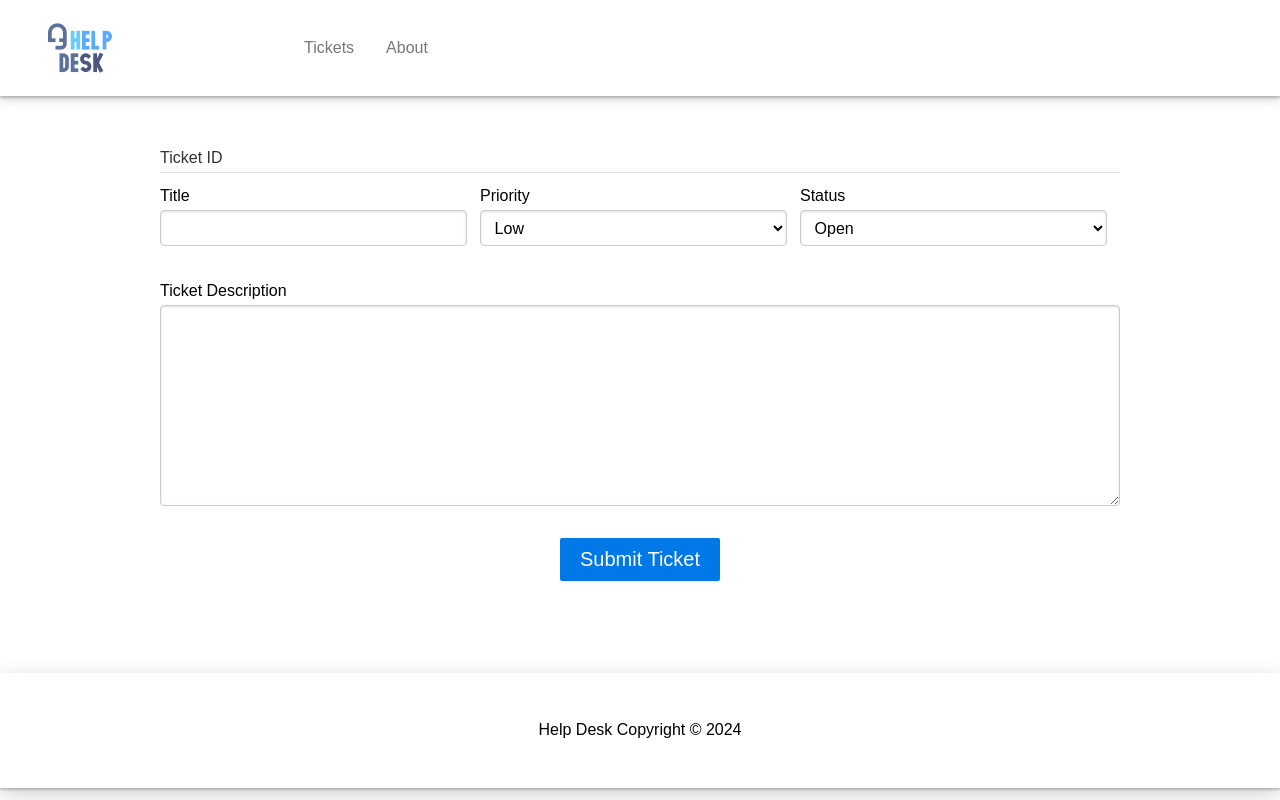
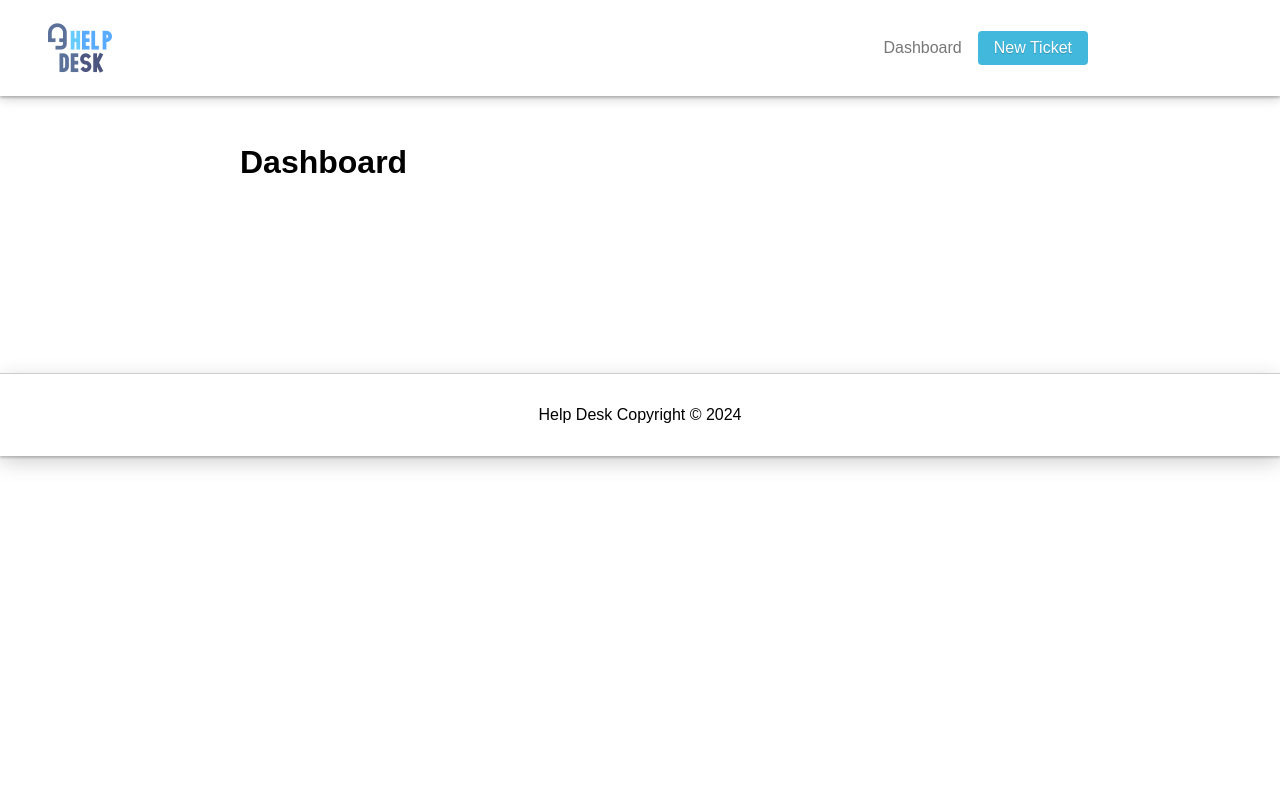
Before and after one commit to jason-alley/vue-help-desk, a Vue app: page /dashboard in a window 1280 px wide. Built offline with nearby package versions, Linux system fonts and the light colour scheme.

Commit message:
dashboard setup.

```diff
--- a/package.json
+++ b/package.json
@@ -10,7 +10,8 @@
   },
   "dependencies": {
     "bulma": "^0.9.4",
-    "vue": "^3.4.19"
+    "vue": "^3.4.19",
+    "vue-router": "4"
   },
   "devDependencies": {
     "@vitejs/plugin-vue": "^5.0.4",
--- a/src/App.vue
+++ b/src/App.vue
@@ -1,9 +1,5 @@
-<script setup>
-import Home from "./views/Home.vue";
-</script>
+<script setup></script>
 
 <template>
-  <Home />
+  <router-view></router-view>
 </template>
-
-<style scoped></style>
--- a/src/components/Footer.vue
+++ b/src/components/Footer.vue
@@ -6,11 +6,10 @@
 
 <style lang="scss" scoped>
 .footer {
-        padding: 2em;
+  padding: 1em;
   text-align: center;
-        margin-top: 1px solid black;
+  margin-top: 12rem;
+  border-top: 1px solid #ccc;
   box-shadow: 0 2px 2px 0 rgba(0, 0, 0, 0.2), 0 6px 20px 0 rgba(0, 0, 0, 0.19);
 }
-
-
 </style>
--- a/src/components/Navbar.vue
+++ b/src/components/Navbar.vue
@@ -1,17 +1,20 @@
 <template>
   <nav class="pure-menu pure-menu-horizontal">
-    <!-- <a href="#" class="pure-menu-heading pure-menu-link">Help Desk</a> -->
-    <img
-      src="../assets/help-desk.png"
-      alt="Help Desk Logo"
-      class="pure-menu-heading pure-menu-link"
-    />
+    <router-link to="/">
+      <img
+        src="../assets/help-desk.png"
+        alt="Help Desk Logo"
+        class="pure-menu-heading pure-menu-link"
+      />
+    </router-link>
     <ul class="pure-menu-list">
       <li class="pure-menu-item">
-        <a href="#" class="pure-menu-link">Tickets</a>
+        <router-link to="/dashboard" class="pure-menu-link">Dashboard</router-link>
       </li>
       <li class="pure-menu-item">
-        <a href="#" class="pure-menu-link">About</a>
+        <router-link to="/" class="pure-menu-link button-secondary pure-button"
+          >New Ticket</router-link
+        >
       </li>
     </ul>
   </nav>
@@ -23,10 +26,13 @@
 .pure-menu {
   padding: 0.5em 2em;
   margin-bottom: 3rem;
+  display: flex;
+  justify-content: space-between;
+  align-items: baseline;
   box-shadow: 0 2px 2px 0 rgba(0, 0, 0, 0.2), 0 3px 10px 0 rgba(0, 0, 0, 0.19);
 }
 
 .pure-menu-list {
-  margin-left: 10rem;
+  margin-right: 10rem;
 }
 </style>
--- a/src/components/Ticket.vue
+++ /dev/null
@@ -1,72 +0,0 @@
-<template>
-  <form action="" class="wrapper pure-form pure-form-stacked">
-    <fieldset>
-      <legend>Ticket ID</legend>
-      <div class="pure-g select-fields">
-        <div class="pure-u-1-3 pure-u-md-1-3">
-          <label for="ticket-title">Title</label>
-          <input type="text" id="ticket-title" class="pure-u-23-24" />
-        </div>
-        <div class="pure-u-1-3 pure-u-md-1-3">
-          <label for="ticket-priority">Priority</label>
-          <select id="ticket-priority" class="pure-u-23-24">
-            <option>Low</option>
-            <option>Medium</option>
-            <option>High</option>
-          </select>
-        </div>
-        <div class="pure-u-1-3 pure-u-md-1-3">
-          <label for="ticket-status">Status</label>
-          <select id="ticket-status" class="pure-u-23-24">
-            <option>Open</option>
-            <option>Closed</option>
-          </select>
-        </div>
-      </div>
-      <label for="ticket-description">Ticket Description</label>
-      <textarea id="ticket-description" rows="10"></textarea>
-      <button class="ticket-submit button-xlarge pure-button pure-button-primary">
-        Submit Ticket
-      </button>
-    </fieldset>
-  </form>
-</template>
-
-<script setup></script>
-
-<style lang="scss" scoped>
-/**
- * 1. Centers the content. Yes, it's a bit opinionated.
- * 2. See the "width vs max-width" section
- * 3. See the "Additional Padding" section
- */
-.wrapper {
-  margin-right: auto;
-  /* 1 */
-  margin-left: auto;
-  /* 1 */
-
-  max-width: 960px;
-  /* 2 */
-
-  padding-right: 10px;
-  /* 3 */
-  padding-left: 10px;
-  /* 3 */
-}
-
-#ticket-description {
-  width: 100%;
-}
-
-.select-fields {
-  margin-bottom: 2rem;
-}
-
-.ticket-submit {
-  display: block;
-  margin: 0 auto;
-  margin-top: 2rem;
-  margin-bottom: 5rem;
-}
-</style>
--- a/src/main.js
+++ b/src/main.js
@@ -1,5 +1,25 @@
 import { createApp } from 'vue'
+import { createRouter, createWebHistory } from 'vue-router'
 import './style.css'
+import Home from './views/Home.vue'
+import Dashboard from './views/Dashboard.vue'
 import App from './App.vue'
 
-createApp(App).mount('#app')
+const router = createRouter({
+    history: createWebHistory(),
+    routes: [
+        {
+            path: '/',
+            component: Home
+        },
+        {
+            path: '/dashboard',
+            component: Dashboard
+        }
+    ]
+})
+
+
+const app = createApp(App)
+app.use(router)
+app.mount('#app')
--- /dev/null
+++ b/src/views/Dashboard.vue
@@ -0,0 +1,9 @@
+<template>
+  <Layout>
+    <h1>Dashboard</h1>
+  </Layout>
+</template>
+
+<script setup>
+import Layout from "../components/Layout.vue";
+</script>
--- a/src/views/Home.vue
+++ b/src/views/Home.vue
@@ -1,15 +1,15 @@
 <template>
   <div class="wrapper">
-    <Navbar />
-    <Ticket />
-    <Footer />
+    <Layout>
+      <TicketForm />
+    </Layout>
   </div>
 </template>
 
 <script setup>
-import Navbar from "../components/Navbar.vue";
-import Footer from "../components/Footer.vue";
-import Ticket from "../components/Ticket.vue";
+import Layout from "../components/Layout.vue";
+import TicketForm from "../components/TicketForm.vue";
 </script>
 
 <style lang="scss" scoped></style>
+../components/TicketForm.vue
```
Also changed, not shown: src/data/tickets.json (+29 -7 lines), src/components/TicketList.vue (added), 1 other file (tests, documents, lock files or other folders). Lines whose indentation alone changed are shown as unchanged.
